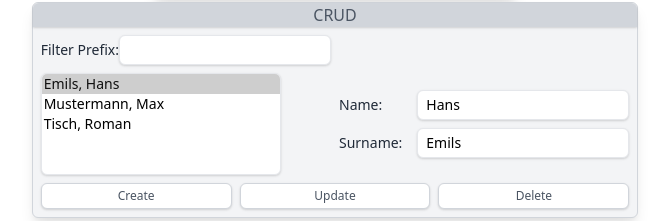
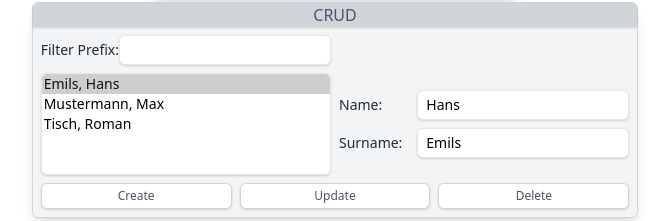
Before and after one commit to ferueda/7guis, a React (Create React App) app: page / in a window 1280 px wide. Shown: the part 579-800 px from the top of the page, without its empty margins (305-974 px from the left). Built offline with nearby package versions, Linux system fonts and the light colour scheme.

Commit message:
Update maxWidth theme

```diff
--- a/tailwind.config.js
+++ b/tailwind.config.js
@@ -8,7 +8,7 @@ module.exports = {
       },
     },
     maxWidth: {
-      15: '15rem',
+      16: '16rem',
     },
   },
   variants: {
```
